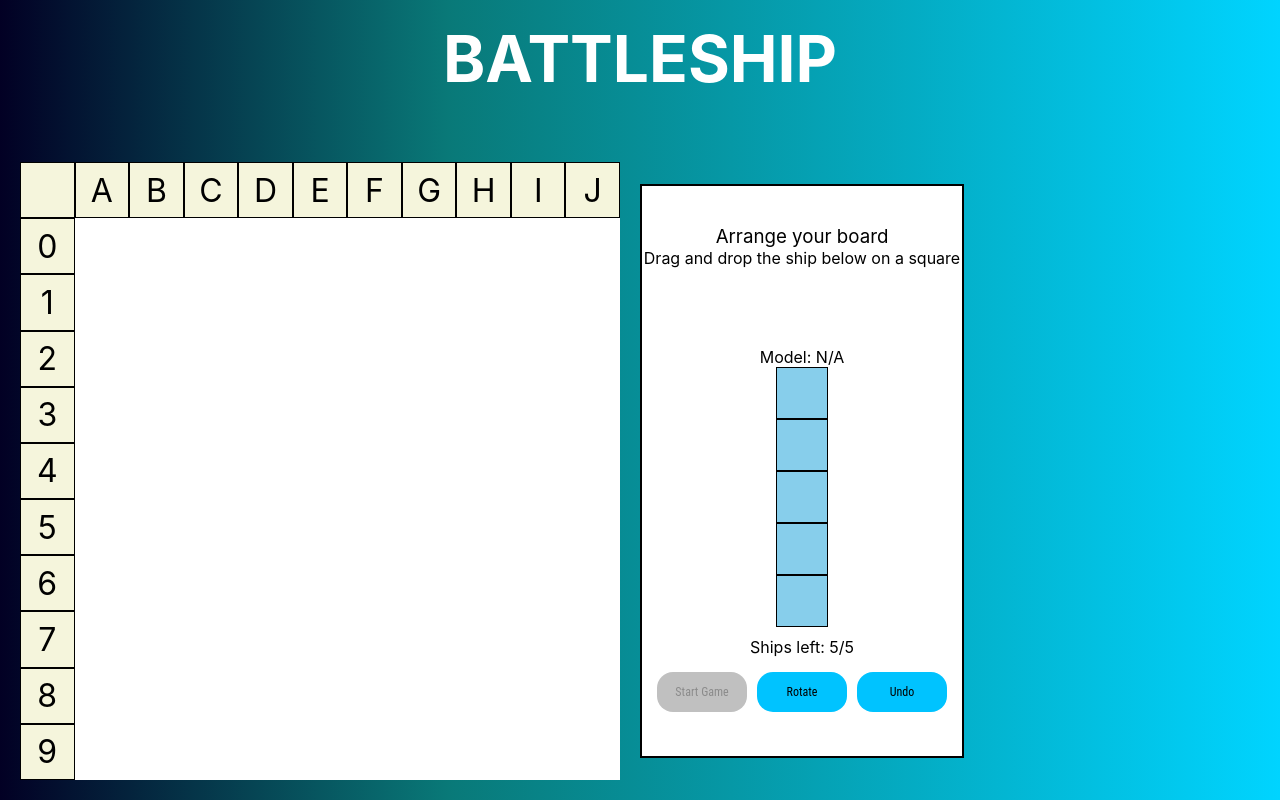
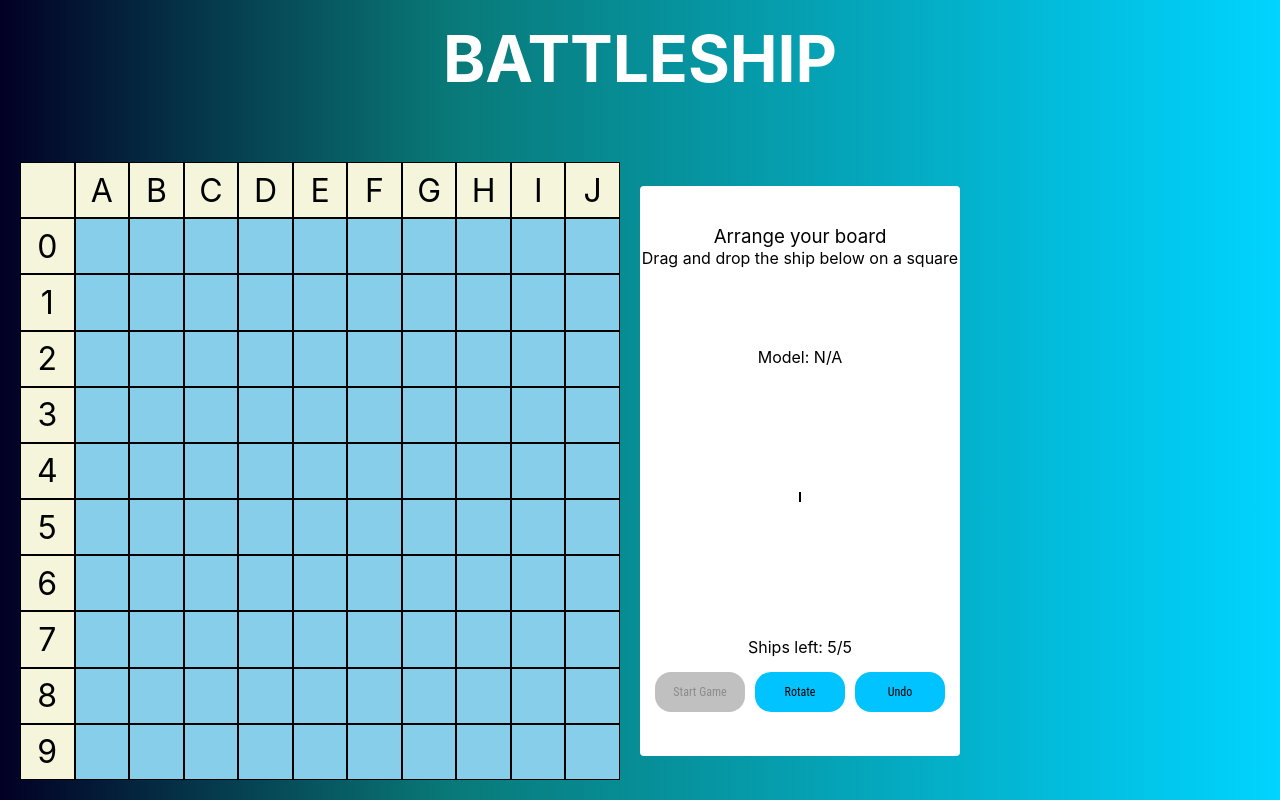
Before and after one commit to diballesteros/battleship, a React (Create React App) app: page / in a window 1280 px wide. Built offline with nearby package versions, Linux system fonts and the light colour scheme.

Commit message:
Paint ocean squares in gameboard, change from css to scss

```diff
--- a/src/components/NewGameBoard/NewGameBoard.module.scss
+++ b/src/components/NewGameBoard/NewGameBoard.module.scss
@@ -30,9 +30,11 @@
     }
 
     .innerBoard {
-      display: flex;
-      flex-flow: row wrap;
-      flex: 1;
+      display: grid;
+      grid-column: 2/12;
+      grid-row: 1/12;
+      grid-template-columns: repeat(10, minmax(0, 1fr));
+      grid-template-rows: repeat(10, minmax(0, 1fr));
     }
   }
 
--- a/src/components/NewGameBoard/NewGameBoard.tsx
+++ b/src/components/NewGameBoard/NewGameBoard.tsx
@@ -1,17 +1,16 @@
 import React from 'react';
 import { LETTERROW, NUMBERCOLUMN } from 'constants/constant';
+import Square from 'components/square/Square';
 import styles from './NewGameBoard.module.scss';
 
 const NewGameBoard: React.FC = () => {
-  const createInitialBoard = () => {
-    return new Array(100).map((el, index) => {
+  const createInitialBoard = new Array(99).map((el, index) => {
     return {
       id: null,
       position: index,
       type: 'OCEAN',
     };
   });
-  };
 
   return (
     <div className={styles.board}>
@@ -31,9 +30,8 @@ const NewGameBoard: React.FC = () => {
           ))}
         </div>
         <div className={styles.innerBoard}>
-          {createInitialBoard().map(() => {
-            return <span>test</span>;
-          })}
+          {new Array(99).fill(<Square />)}
+          <Square />
         </div>
       </div>
     </div>
--- a/src/components/square/Square.css
+++ /dev/null
@@ -1,27 +0,0 @@
-.square {
-    width: 50px;
-    height: 50px;
-    border: 1px solid black;
-    font-size: 32px;
-    text-align: center;
-    cursor: pointer;
-}
-
-.my_square {
-    cursor: default;
-}
-
-.ocean-square {
-    background-color: skyblue;
-    color: black;
-}
-
-.ship-square {
-    background-color: grey;
-    color: red;
-}
-
-.grid-square {
-    background-color: beige;
-    cursor: default;
-}
--- /dev/null
+++ b/src/components/square/Square.module.scss
@@ -0,0 +1,25 @@
+.square {
+  border: 1px solid black;
+  font-size: 32px;
+  text-align: center;
+  cursor: pointer;
+
+  &.ocean {
+    background-color: skyblue;
+    color: black;
+  }
+}
+
+.my_square {
+  cursor: default;
+}
+
+.ship-square {
+  background-color: grey;
+  color: red;
+}
+
+.grid-square {
+  background-color: beige;
+  cursor: default;
+}
--- a/src/components/square/Square.tsx
+++ b/src/components/square/Square.tsx
@@ -1,5 +1,5 @@
 import React from 'react';
-import './Square.css';
+import styles from './Square.module.scss';
 
 const onDragOver = (e: React.DragEvent<HTMLDivElement>) => {
   // e.target.style.backgroundColor = 'darkblue';
@@ -11,16 +11,16 @@ const onDragLeave = (e: React.DragEvent<HTMLDivElement>) => {
   e.preventDefault();
 };
 
-const Square: React.FC = () => {
+const Square: React.FC = React.memo(() => {
   return (
     <div
-      className="square ocean-square"
+      className={`${styles.square} ${styles.ocean}`}
       onDrop={null}
       onDragOver={onDragOver}
       onDragLeave={onDragLeave}
       role="presentation"
     />
   );
-};
+});
 
 export default Square;
--- a/src/containers/Factory/Factory.module.scss
+++ b/src/containers/Factory/Factory.module.scss
@@ -10,9 +10,9 @@
     flex-flow: column nowrap;
     height: 570px;
     width: 320px;
-    border: 2px solid black;
     justify-content: space-around;
     background: #ffffff;
+    border-radius: 4px;
 
     &__title {
       display: flex;
```
Lines whose indentation alone changed are shown as unchanged.
